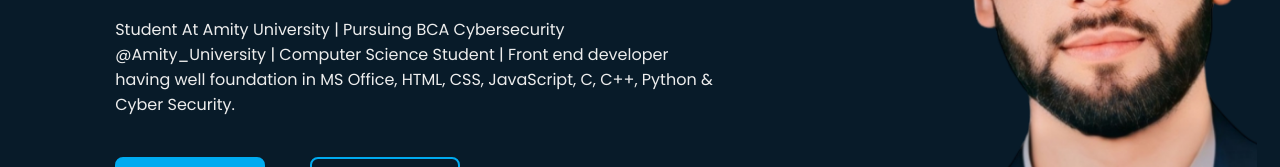
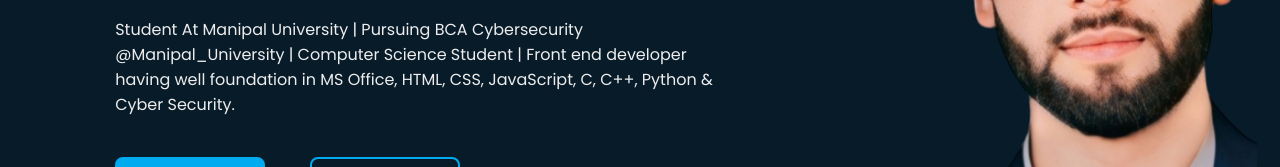
Before and after one commit to zahid-gulzar/frontend-developer, a plain HTML site: page index.html in a window 1280 px wide. Shown: the part 358-525 px from the top of the page. Drawn offline with nearby package versions, Linux system fonts and the light colour scheme.

Commit message:
Update index.html

```diff
--- a/index.html
+++ b/index.html
@@ -37,7 +37,7 @@
                 <h3>Frontend Developer</h3>
                 <span class="animate" style="--i:3;"></span>
             </div>
-            <p>Student At Amity University | Pursuing BCA  Cybersecurity @Amity_University | Computer Science Student | Front end developer having well foundation in MS Office, HTML, CSS, JavaScript, C, C++, Python & Cyber Security.
+            <p>Student At Manipal University | Pursuing BCA Cybersecurity @Manipal_University | Computer Science Student | Front end developer having well foundation in MS Office, HTML, CSS, JavaScript, C, C++, Python & Cyber Security.
                 <span class="animate" style="--i:4;"></span>
             </p>
 
@@ -143,8 +143,8 @@
                         <div class="education-content">
                             <div class="content">
                                 <div class="year"><i class='bx bxs-calendar' ></i>2024 - 2027</div>
-                                <h3>BCA Cybersecurity - Amity University</h3>
-                                <p>Student At Amity University | Pursuing BCA  Cybersecurity @Amity_University | Computer Science Student | Also a Front-end developer.</p>
+                                <h3>BCA Cybersecurity - Manipal University</h3>
+                                <p>Student At Manipal University | Pursuing BCA  Cybersecurity @Manipal_University | Computer Science Student | Also a Front-end developer.</p>
                             </div>
                         </div>
 
```
